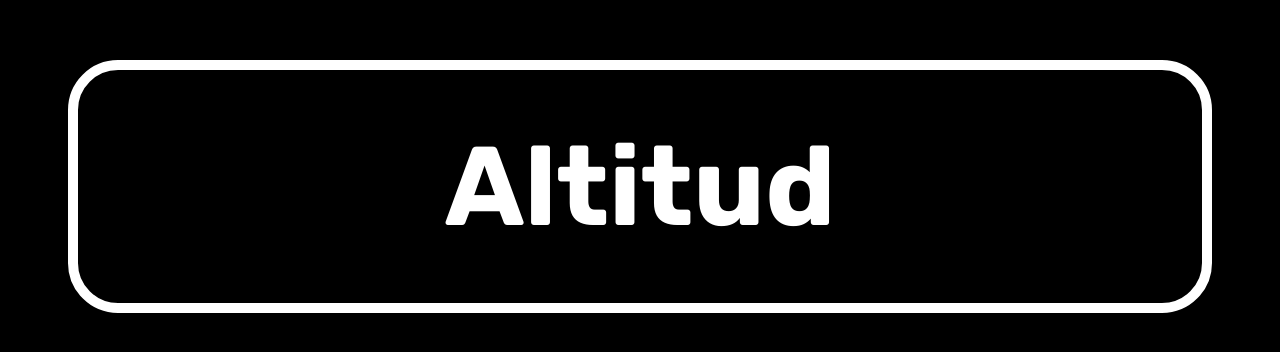
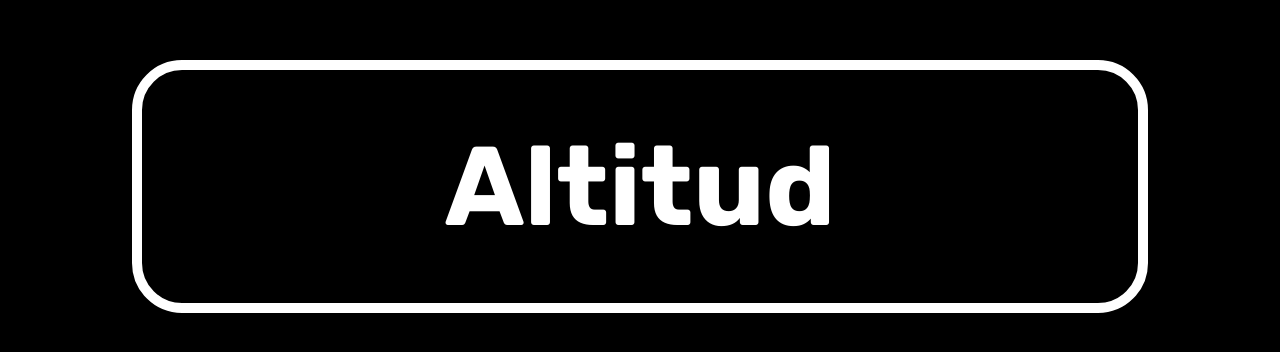
Before and after one commit to AloncraftMC/Proyectos, a plain HTML site: page altitud.html in a window 1280 px wide. Shown: the part 214-566 px from the top of the page. Drawn offline with Linux system fonts and the light colour scheme.

Commit message:
Altitud.html

```diff
--- a/altitud.html
+++ b/altitud.html
@@ -23,11 +23,11 @@
             border: 10px solid white;
             border-radius: 50px;
             padding: 50px;
-            width: 80%;
+            width: 70vw;
         }
         h1 {
+            margin: 0;
             font-size: 10rem;
-            margin: 0;
         }
         h2 {
             margin: 0;
```
